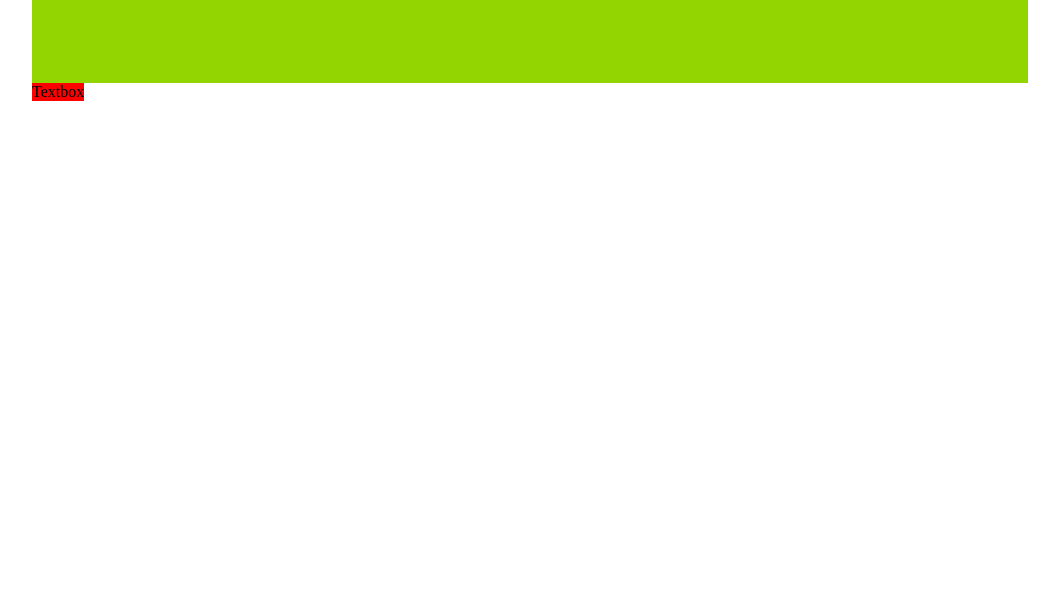
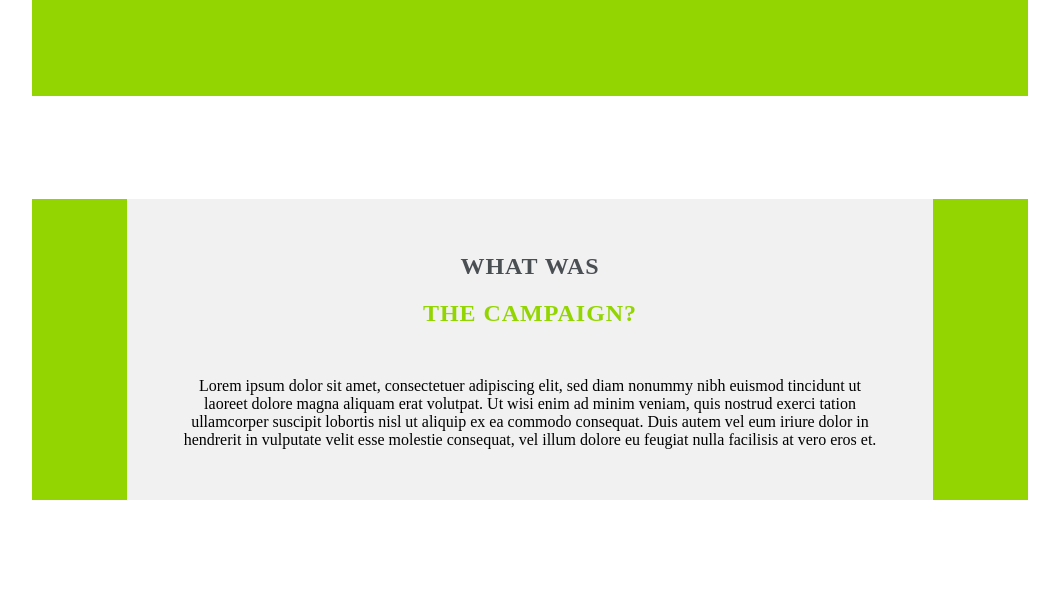
Before and after one commit to chocobuckle/clcu, a Gatsby site: page / in a window 1280 px wide. Shown: the part 541-1151 px from the top of the page, without its empty margins (110-1169 px from the left). Before the commit the page ends 800 px from the top, so only its background shows below. Built offline with nearby package versions, Linux system fonts and the light colour scheme; Gatsby itself is replaced by a stand-in of ours.

Commit message:
Add basic style for 'Textbox' component

```diff
--- a/src/components/MobileAndTabletHeader/index.js
+++ b/src/components/MobileAndTabletHeader/index.js
@@ -1,10 +1,10 @@
 import React from 'react';
 import styled from 'styled-components';
 import Img from 'gatsby-image';
-import { greenBackground } from 'sharedStyles';
+import { green } from 'sharedStyles';
 
 const Wrapper = styled.div`
-  background: ${greenBackground};
+  background: ${green};
   padding: 4vw 0 3.9vw;
 `;
 
@@ -16,8 +16,8 @@ const MobileAndTabletLogo = styled(Img)`
 
 const Tagline = styled.h3`
   color: #fff;
-  font-size: 4.5vw;
-  letter-spacing : 0.035em;
+  font-size: 4.75vw;
+  letter-spacing: 0.035em;
   margin-top: 3vw;
   text-transform: uppercase;
   text-align: center;
--- a/src/components/TextBox/index.js
+++ b/src/components/TextBox/index.js
@@ -1,15 +1,39 @@
 import React from 'react';
 import styled from 'styled-components';
-import { greenBackground } from 'sharedStyles';
+import { green, darkGrey, lightGrey } from 'sharedStyles';
 
 const Wrapper = styled.div`
-  background: red;
+  background: ${green};
+  width: 100%;
 `;
 
-function Textbox() {
+const LightGreyBox = styled.div`
+  background: ${lightGrey};
+  width: 71%;
+  margin: 0 auto;
+  padding: 3.5% 5%;
+`;
+
+const Header = styled.h2`
+  color: ${({ fontColor }) => fontColor};
+  letter-spacing: 0.04em;
+  text-align: center;
+  text-transform: uppercase;
+`;
+
+const Text = styled.p`
+  text-align: center;
+  margin-top: 7%;
+`;
+
+function Textbox({ headerFirstLineText, headerSecondLineText, textContent }) {
   return (
     <Wrapper>
-      Textbox
+      <LightGreyBox>
+        <Header fontColor={darkGrey}>{headerFirstLineText}</Header>
+        <Header fontColor={green}>{headerSecondLineText}</Header>
+        <Text>{textContent}</Text>
+      </LightGreyBox>
     </Wrapper>
   );
 }
--- a/src/components/TextBoxAndImgBoxContainer/index.js
+++ b/src/components/TextBoxAndImgBoxContainer/index.js
@@ -5,16 +5,21 @@ import { TextBox, ImgBox } from 'components';
 const Wrapper = styled.div`
   display: flex;
   flex-direction: column;
+  padding: 8vw 0;
 
   @media screen and (min-width: 768px) {
     flex-direction: row;
   }
 `;
 
-function TextBoxAndImgBoxContainer() {
+function TextBoxAndImgBoxContainer({ headerFirstLineText, headerSecondLineText, image, textContent }) {
   return (
     <Wrapper>
-      <TextBox />
+      <TextBox
+        headerFirstLineText={headerFirstLineText}
+        headerSecondLineText={headerSecondLineText}
+        textContent={textContent}
+      />
     </Wrapper>
   );
 }
--- a/src/pages/index.js
+++ b/src/pages/index.js
@@ -8,12 +8,17 @@ const Wrapper = styled.div`
 `;
 
 function IndexPage({ data }) {
-  const { logoInMacbook, mobileAndTabletLogo, piggy } = data;
+  const { logoInMacbook, mobileAndTabletLogo, piggy, tearOfJoy } = data;
   return (
     <Wrapper>
       <MobileAndTabletHeader mobileAndTabletLogoSizes={mobileAndTabletLogo.sizes} />
       {/* <DesktopHeader logoInMacbookSizes={logoInMacbook.sizes} piggySizes={piggy.sizes} /> */}
-      <TextBoxAndImgBoxContainer />
+      <TextBoxAndImgBoxContainer
+        headerFirstLineText="What was"
+        headerSecondLineText="the campaign?"
+        image={tearOfJoy}
+        textContent="Lorem ipsum dolor sit amet, consectetuer adipiscing elit, sed diam nonummy nibh euismod tincidunt ut laoreet dolore magna aliquam erat volutpat. Ut wisi enim ad minim veniam, quis nostrud exerci tation ullamcorper suscipit lobortis nisl ut aliquip ex ea commodo consequat. Duis autem vel eum iriure dolor in hendrerit in vulputate velit esse molestie consequat, vel illum dolore eu feugiat nulla facilisis at vero eros et."
+      />
     </Wrapper>
   );
 }
--- a/src/sharedStyles/index.js
+++ b/src/sharedStyles/index.js
@@ -1 +1,3 @@
-export const greenBackground = 'rgba(147, 213, 0, 1)';
+export const green = 'rgba(147, 213, 0, 1)';
+export const darkGrey = 'rgb(74,79,84)';
+export const lightGrey = 'rgb(241,241,242)';
```
Also changed, not shown: src/layouts/index.js (+6 -1 lines).
